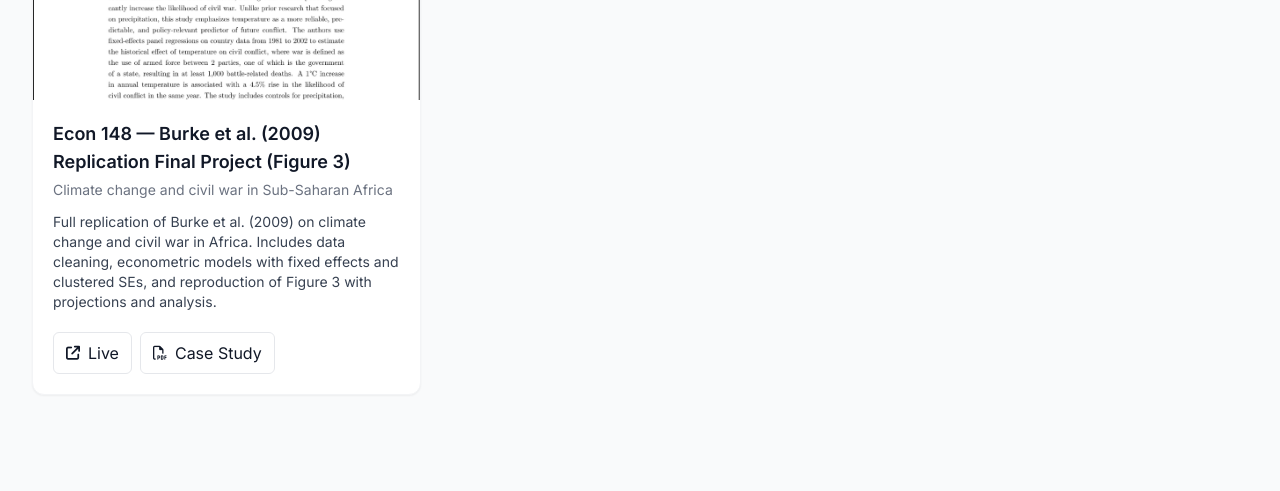
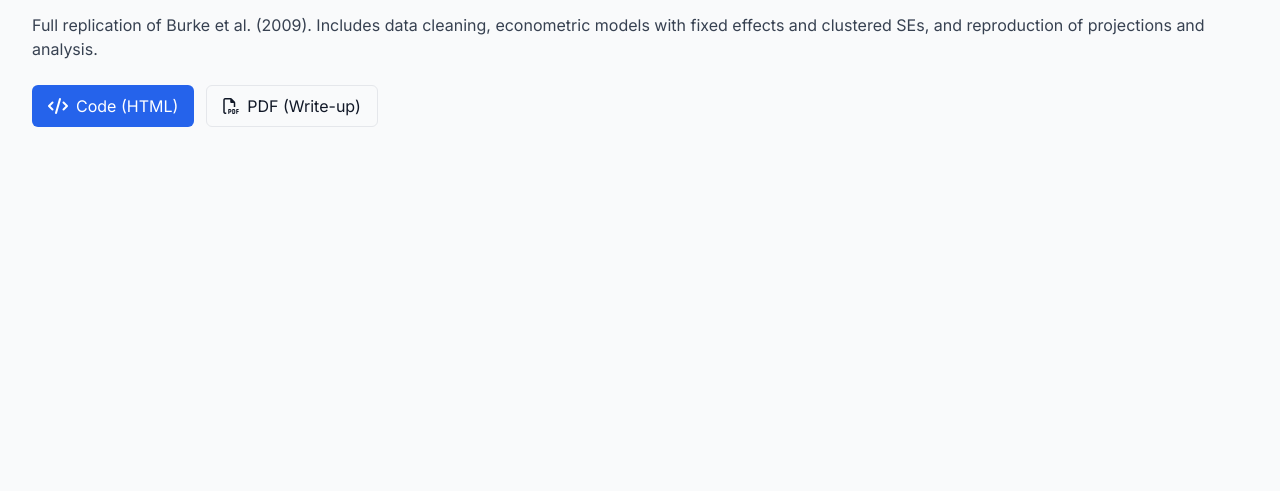
Before and after one commit to joshualoo12/Portfolio, a plain HTML site: page projects.html in a window 1280 px wide. Shown: the part 311-802 px from the top of the page. Drawn offline with nearby package versions, Linux system fonts and the light colour scheme.

Commit message:
projects html and portfolio hjtml

```diff
--- a/projects.html
+++ b/projects.html
@@ -7,9 +7,7 @@
 
   <!-- Tailwind CSS -->
   <script src="https://cdn.tailwindcss.com"></script>
-  <script>
-    tailwind.config = { darkMode: 'class' };
-  </script>
+  <script>tailwind.config = { darkMode: 'class' };</script>
 
   <!-- Fonts & Icons -->
   <link rel="stylesheet" href="https://cdnjs.cloudflare.com/ajax/libs/font-awesome/6.4.0/css/all.min.css" />
@@ -18,13 +16,12 @@
   <style>
     body { font-family: 'Inter', sans-serif; }
     .gradient-text { background: linear-gradient(90deg, #3b82f6, #8b5cf6); -webkit-background-clip: text; background-clip: text; color: transparent; }
-    .tag { @apply inline-flex items-center px-2 py-1 text-xs rounded-full border; }
   </style>
 </head>
 <body class="bg-gray-50 dark:bg-gray-900 text-gray-900 dark:text-white">
 
 <!-- Navbar -->
-<nav class="fixed w-full bg-white dark:bg-gray-800 shadow-sm z-40">
+<nav class="fixed w-full bg-white/90 dark:bg-gray-800/90 backdrop-blur shadow-sm z-40">
   <div class="max-w-7xl mx-auto px-4 sm:px-6 lg:px-8">
     <div class="flex justify-between h-16 items-center">
       <a href="index.html" class="text-xl font-bold gradient-text">Joshua Loo</a>
@@ -42,74 +39,36 @@
 <header class="pt-24 pb-6">
   <div class="max-w-7xl mx-auto px-4 sm:px-6 lg:px-8">
     <h1 class="text-3xl md:text-4xl font-bold">Projects</h1>
-    <p class="text-gray-600 dark:text-gray-300 mt-2">A curated selection of my academic and technical work.</p>
+    <p class="text-gray-600 dark:text-gray-300 mt-2">A focused look at my Econ 148 replication work.</p>
   </div>
 </header>
 
-<!-- Projects Grid -->
-<main class="pb-24">
-  <div class="max-w-7xl mx-auto px-4 sm:px-6 lg:px-8">
-    <div id="grid" class="grid gap-6 sm:grid-cols-2 lg:grid-cols-3"></div>
-    <div id="loading" class="text-center text-gray-500 dark:text-gray-400 mt-12">Loading projects…</div>
-    <div id="error" class="hidden text-center text-red-600 dark:text-red-400 mt-12">
-      Couldn’t load projects. Check <code>data/projects.json</code>.
-    </div>
+
+      <!-- Content -->
+      <div class="p-6 md:p-8">
+        <div class="text-sm text-gray-500 dark:text-gray-400">Student Researcher • May 4, 2025</div>
+        <h2 class="text-2xl md:text-3xl font-bold mt-1">Econ 148 — Burke et al. (2009) Replication Final Project </h2>
+        <p class="text-sm text-gray-500 dark:text-gray-400 mt-1">Climate change and civil war in Sub-Saharan Africa</p>
+        <p class="text-base text-gray-700 dark:text-gray-300 mt-4">
+          Full replication of Burke et&nbsp;al. (2009). Includes data cleaning, econometric models with fixed
+          effects and clustered SEs, and reproduction of projections and analysis.
+        </p>
+
+        <!-- Buttons -->
+        <div class="mt-6 flex flex-wrap gap-3">
+          <a href="data/assets/projects/Econ148BurkeRep.html" target="_blank" rel="noopener"
+             class="inline-flex items-center gap-2 px-4 py-2 rounded-md bg-blue-600 text-white hover:bg-blue-700">
+            <i class="fa-solid fa-code"></i> Code (HTML)
+          </a>
+          <a href="data/assets/projects/Finalprojectecon148_written.pdf" target="_blank" rel="noopener"
+             class="inline-flex items-center gap-2 px-4 py-2 rounded-md border hover:bg-blue-50 dark:hover:bg-gray-700">
+            <i class="fa-regular fa-file-pdf"></i> PDF (Write-up)
+          </a>
+        </div>
+      </div>
+    </article>
   </div>
-</main>
-
-<!-- Template -->
-<template id="cardTemplate">
-  <article class="bg-white dark:bg-gray-800 rounded-xl shadow-sm border border-gray-100 dark:border-gray-700 overflow-hidden flex flex-col">
-    <div class="aspect-video bg-gray-100 dark:bg-gray-700 flex items-center justify-center overflow-hidden">
-      <img class="w-full h-full object-cover" alt="Project cover" />
-      <i class="fallbackIcon hidden fa-solid fa-diagram-project text-3xl text-gray-400"></i>
-    </div>
-    <div class="p-5 flex-1 flex flex-col">
-      <h3 class="text-lg font-semibold"></h3>
-      <p class="text-sm text-gray-500 dark:text-gray-400 mt-1 subtitle"></p>
-      <p class="text-sm text-gray-700 dark:text-gray-300 mt-3 summary"></p>
-      <div class="mt-5 flex flex-wrap gap-2">
-        <a class="live hidden inline-flex items-center gap-2 px-3 py-2 rounded-md border hover:bg-blue-50 dark:hover:bg-gray-700" target="_blank" rel="noopener">
-          <i class="fa-solid fa-arrow-up-right-from-square text-sm"></i> Live
-        </a>
-        <a class="deck hidden inline-flex items-center gap-2 px-3 py-2 rounded-md border hover:bg-blue-50 dark:hover:bg-gray-700" target="_blank" rel="noopener">
-          <i class="fa-regular fa-file-pdf text-sm"></i> Case Study
-        </a>
-      </div>
-    </div>
-  </article>
-</template>
-
-<script>
-const PROJECTS_JSON = 'data/projects.json';
-const grid = document.getElementById('grid');
-const template = document.getElementById('cardTemplate');
-const loading = document.getElementById('loading');
-const error = document.getElementById('error');
-
-fetch(PROJECTS_JSON, { cache: 'no-store' })
-  .then(r => { if (!r.ok) throw new Error('Missing projects.json'); return r.json(); })
-  .then(json => {
-    grid.innerHTML = '';
-    json.forEach(p => grid.appendChild(makeCard(p)));
-  })
-  .catch(() => { error.classList.remove('hidden'); })
-  .finally(() => { loading.classList.add('hidden'); });
-
-function makeCard(p) {
-  const node = template.content.firstElementChild.cloneNode(true);
-  const img = node.querySelector('img');
-  const fallback = node.querySelector('.fallbackIcon');
-  if (p.cover) { img.src = p.cover; img.alt = p.title + ' cover'; }
-  else { img.classList.add('hidden'); fallback.classList.remove('hidden'); }
-  node.querySelector('h3').textContent = p.title || 'Untitled Project';
-  node.querySelector('.subtitle').textContent = p.subtitle || '';
-  node.querySelector('.summary').textContent = p.summary || '';
-  if (p.links?.live) { const a = node.querySelector('.live'); a.href = p.links.live; a.classList.remove('hidden'); }
-  if (p.links?.deck) { const a = node.querySelector('.deck'); a.href = p.links.deck; a.classList.remove('hidden'); }
-  return node;
-}
-</script>
+</section>
 
 </body>
 </html>
```
Also changed, not shown: Portfolio.html (+13 -41 lines).
